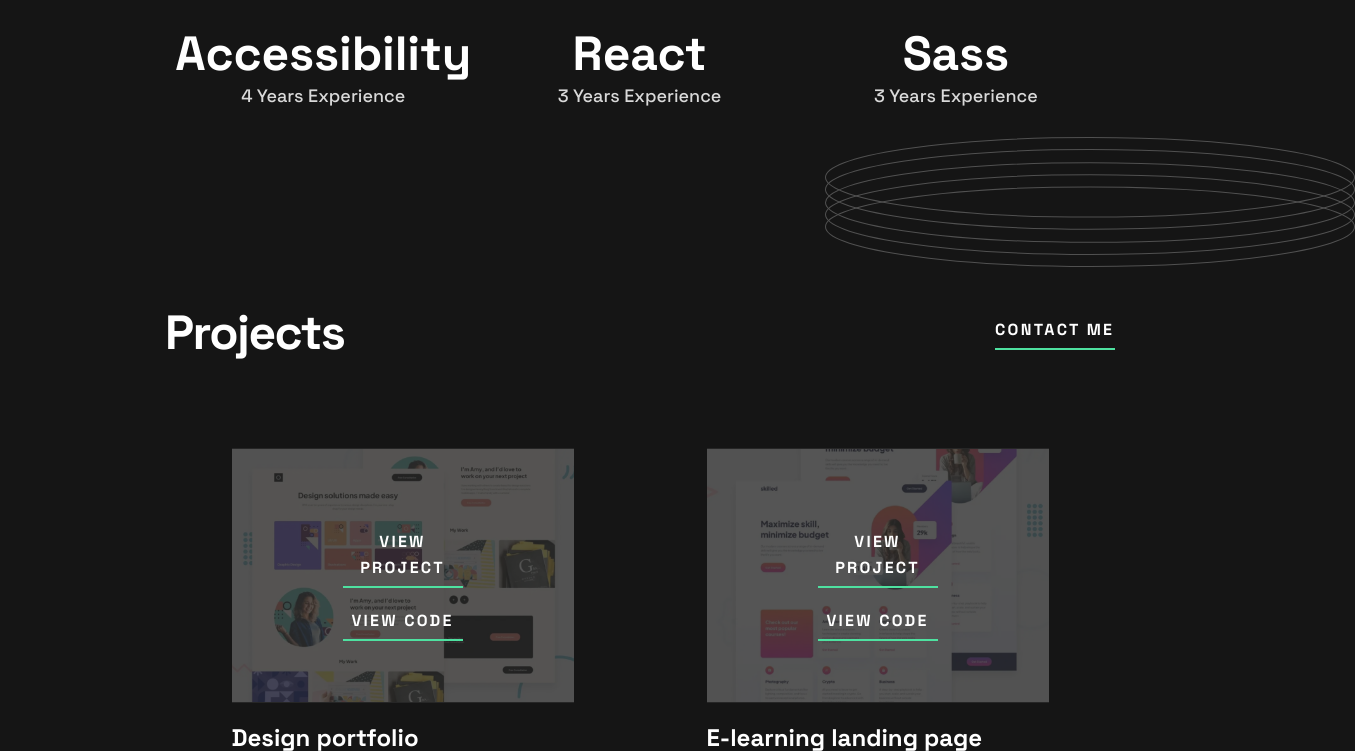
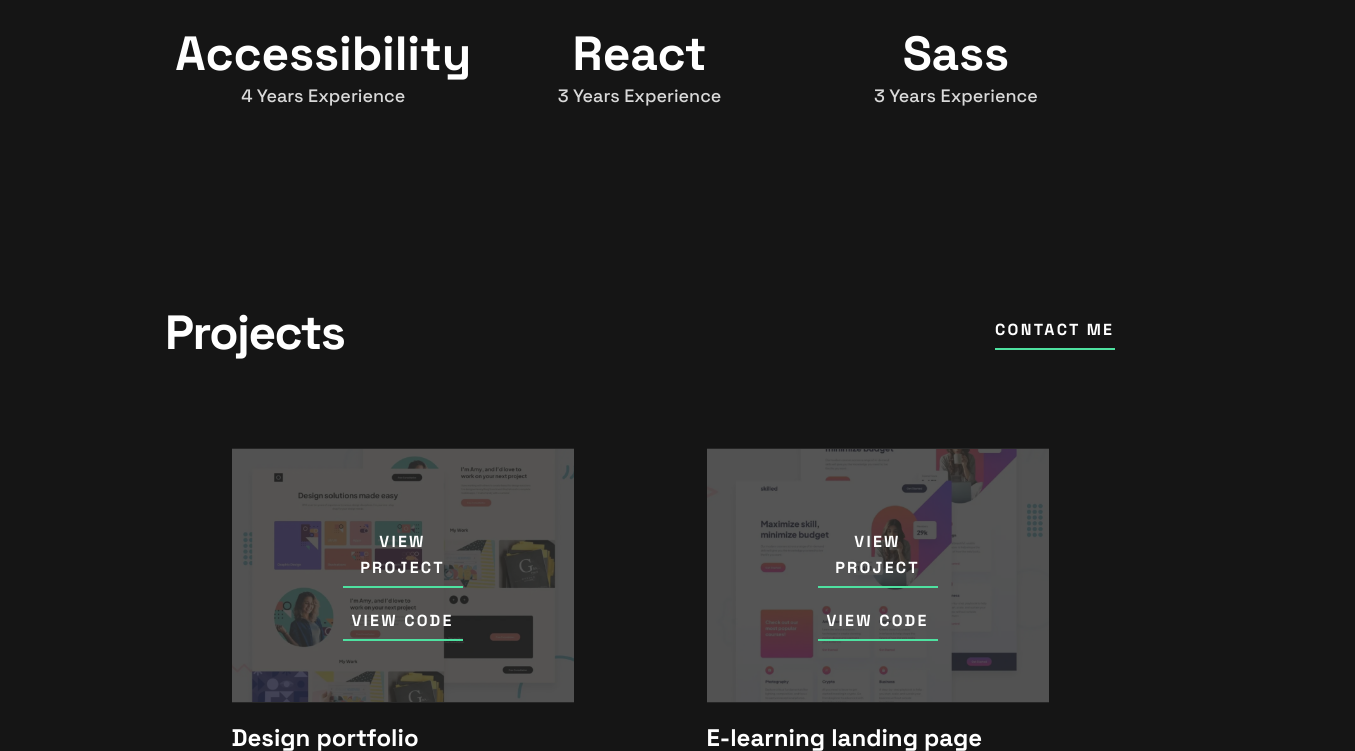
Before and after one commit to WiaterKa/2023.03.26----Portfolio_JR, a website built with Parcel: page index.html in a window 1280 px wide. Shown: the part 1080-1831 px from the top of the page, 1355 px wide, since content can reach past the window. Built offline with nearby package versions, Linux system fonts and the light colour scheme.

Commit message:
minor CSS adjustment in stack part

```diff
--- a/index.html
+++ b/index.html
@@ -53,7 +53,7 @@
 
 
   <div class="table-container">
-    <img class= "ring" src= "assets/images/pattern-rings.svg" alt="ring">
+    <!-- <img class= "ring" src= "assets/images/pattern-rings.svg" alt="ring"> -->
 <div class="table-box tb1">
   <p class="table_bg">HTML</p>
   <p class="table_sm">4 Years Experience</p>
--- a/scss/layouts/contact.scss
+++ b/scss/layouts/contact.scss
@@ -3,6 +3,7 @@
   max-width: 111rem;
   background-color: $color-third !important;
   height: auto;
+  overflow: hidden;
 
   @media screen and (max-width: 1100px) {
     margin-inline: 3rem;
--- a/scss/layouts/stack.scss
+++ b/scss/layouts/stack.scss
@@ -25,17 +25,17 @@
       grid-template-rows: repeat(6, 1fr);
     }
 
-    .ring {
-      width: 530px;
-      height: 130px;
-      position: absolute;
-      z-index: 2;
-      top: 39rem;
-      right: -24rem;
-      @media screen and (max-width: 900px) {
-        top: 80rem;
-      }
-    }
+    // .ring {
+    //   width: 530px;
+    //   height: 130px;
+    //   position: absolute;
+    //   z-index: 2;
+    //   top: 39rem;
+    //   right: -24rem;
+    //   @media screen and (max-width: 900px) {
+    //     top: 80rem;
+    //   }
+    // }
 
     .table-box {
       margin-bottom: 5.5rem;
```
Also changed, not shown: dist/index.html, 3 other files.
